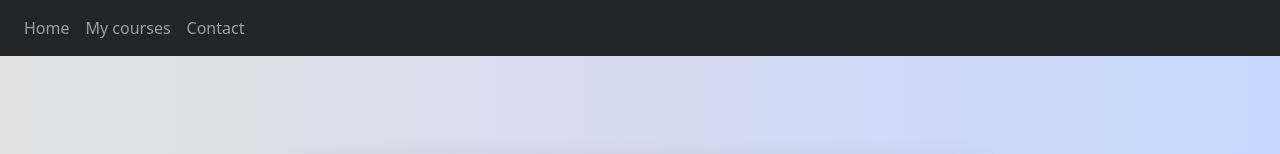
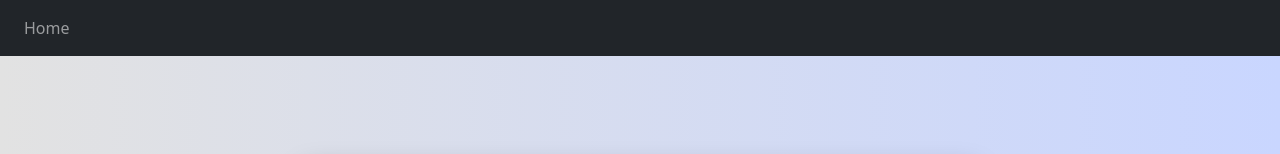
Before and after one commit to cernoalpha/pashae, a React (Vite) app: page /signup in a window 1280 px wide. Shown: the top 154 px of the page. Built offline with nearby package versions, Linux system fonts and the light colour scheme.

Commit message:
new push

```diff
--- a/src/pages/Login.jsx
+++ b/src/pages/Login.jsx
@@ -13,8 +13,6 @@ function App() {
   <Navbar.Collapse id="basic-navbar-nav">
     <Nav className="justify-content-start">
       <Nav.Link as={Link} to="/">Home</Nav.Link>
-      <Nav.Link as={Link} to="/cc">My courses</Nav.Link>
-      <Nav.Link as={Link} to="/contact">Contact</Nav.Link>
     </Nav>
   </Navbar.Collapse>
 </Navbar>
--- a/src/pages/Signup.jsx
+++ b/src/pages/Signup.jsx
@@ -60,12 +60,6 @@ function App() {
           <Nav className="justify-content-start">
             <Nav.Link as={Link} to="/">
               Home
-            </Nav.Link>
-            <Nav.Link as={Link} to="/cc">
-              My courses
-            </Nav.Link>
-            <Nav.Link as={Link} to="/contact">
-              Contact
             </Nav.Link>
           </Nav>
         </Navbar.Collapse>
```
Also changed, not shown: src/pages/Ai.jsx (added).
